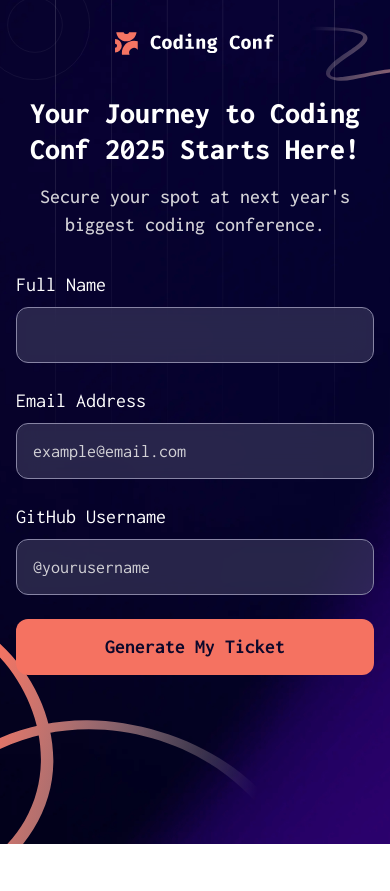
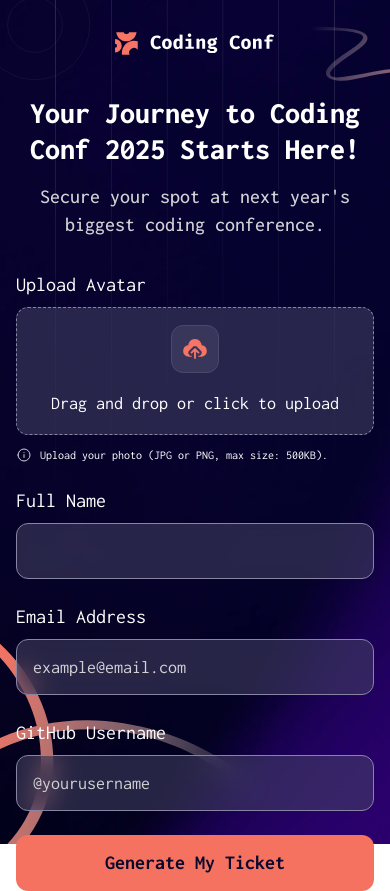
Before and after one commit to danaYatsuta/fm-conference-ticket-generator, a Vue app: page / in a window 390 px wide. Before the commit the page ends 844 px from the top, so only its background shows below. Built offline with nearby package versions, Linux system fonts and the light colour scheme; the HTML template or start-up script is replaced by a standard one.

Commit message:
Mobile avatar input

```diff
--- a/src/App.vue
+++ b/src/App.vue
@@ -18,6 +18,31 @@ import FormTextInput from './components/FormTextInput.vue'
       </section>
 
       <form class="flex flex-col gap-6 pt-8" @submit.prevent>
+        <label>
+          <span>Upload Avatar</span>
+
+          <span
+            class="mt-2 flex h-32 flex-col items-center justify-center gap-4 rounded-xl border border-dashed border-neutral-500 bg-neutral-700/50"
+          >
+            <span
+              class="h-12 w-12 rounded-xl border border-neutral-700 bg-neutral-700/50 bg-[url(images/icon-upload.svg)] bg-center bg-no-repeat"
+              aria-hidden="true"
+            ></span>
+
+            <span class="text-lg">Drag and drop or click to upload</span>
+          </span>
+
+          <span class="flex gap-2 pt-3 text-xs"
+            ><span
+              class="inline-block h-4 w-4 bg-[url(images/icon-info.svg)]"
+              aria-hidden="true"
+            ></span
+            >Upload your photo (JPG or PNG, max size: 500KB).</span
+          >
+
+          <input type="file" class="hidden" />
+        </label>
+
         <FormTextInput id="name" label="Full Name" />
         <FormTextInput
           id="email"
```
Also changed, not shown: src/assets/images/icon-info.svg (added), src/assets/images/icon-upload.svg (added).
